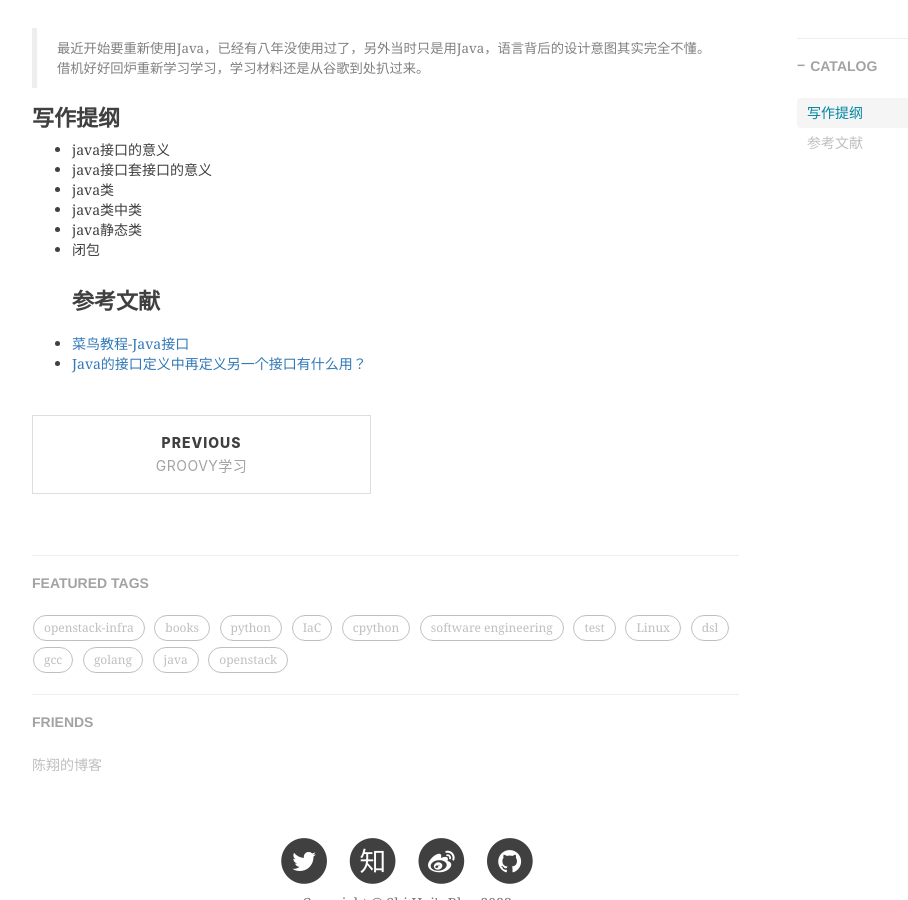
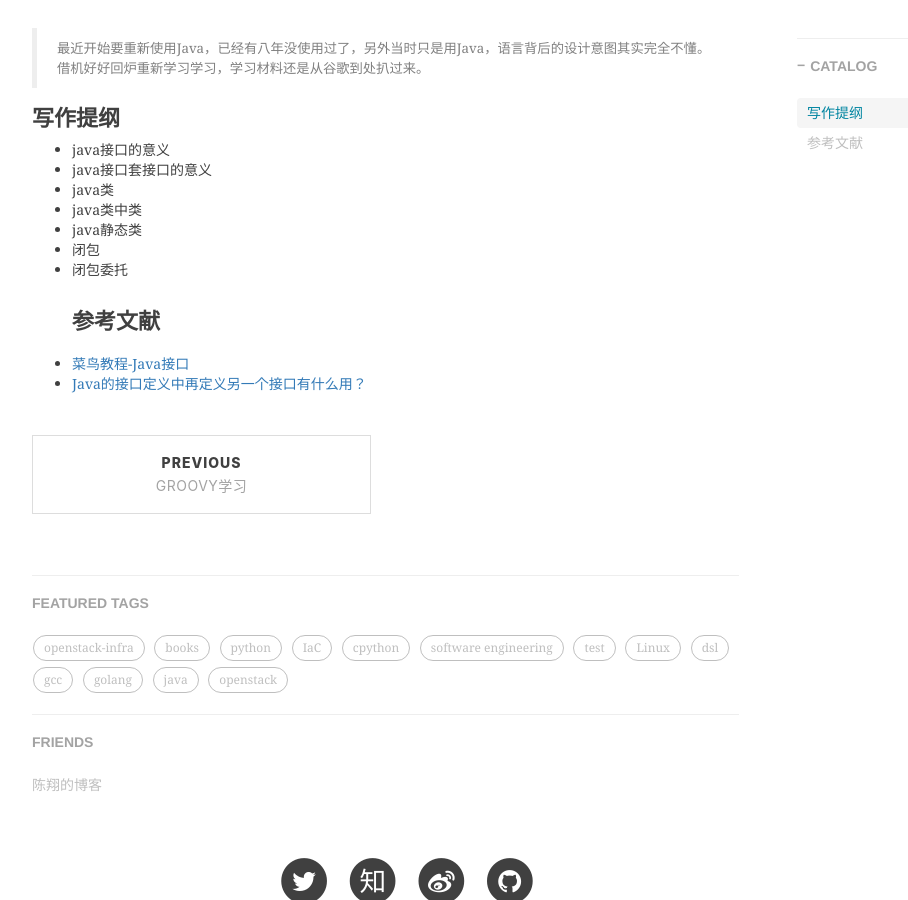
Before and after one commit to shihai1991/shihai1991.github.io, a Jekyll site: the page built from _posts/2023-03-01-java接口学习.md, in a window 1280 px wide and 900 px high, scrolled down 457 px. Shown: the whole window, without its empty margins (233-1141 px from the left). Built offline with Jekyll 4.4.1, drawn with Linux system fonts in a browser that asks for light colours; nearby versions of some CDN libraries; comment, search, counter and statistics services are not loaded.

Commit message:
Update 2023-03-01-java接口学习.md

```diff
--- a/_posts/2023-03-01-java接口学习.md
+++ b/_posts/2023-03-01-java接口学习.md
@@ -18,6 +18,7 @@ time: '2023.03.14 14:21:00'
 - java类中类
 - java静态类
 - 闭包
+- 闭包委托
 # 参考文献
 - [菜鸟教程-Java接口](https://www.runoob.com/java/java-interfaces.html)
 - [Java的接口定义中再定义另一个接口有什么用？](https://www.zhihu.com/question/47633768)
```
